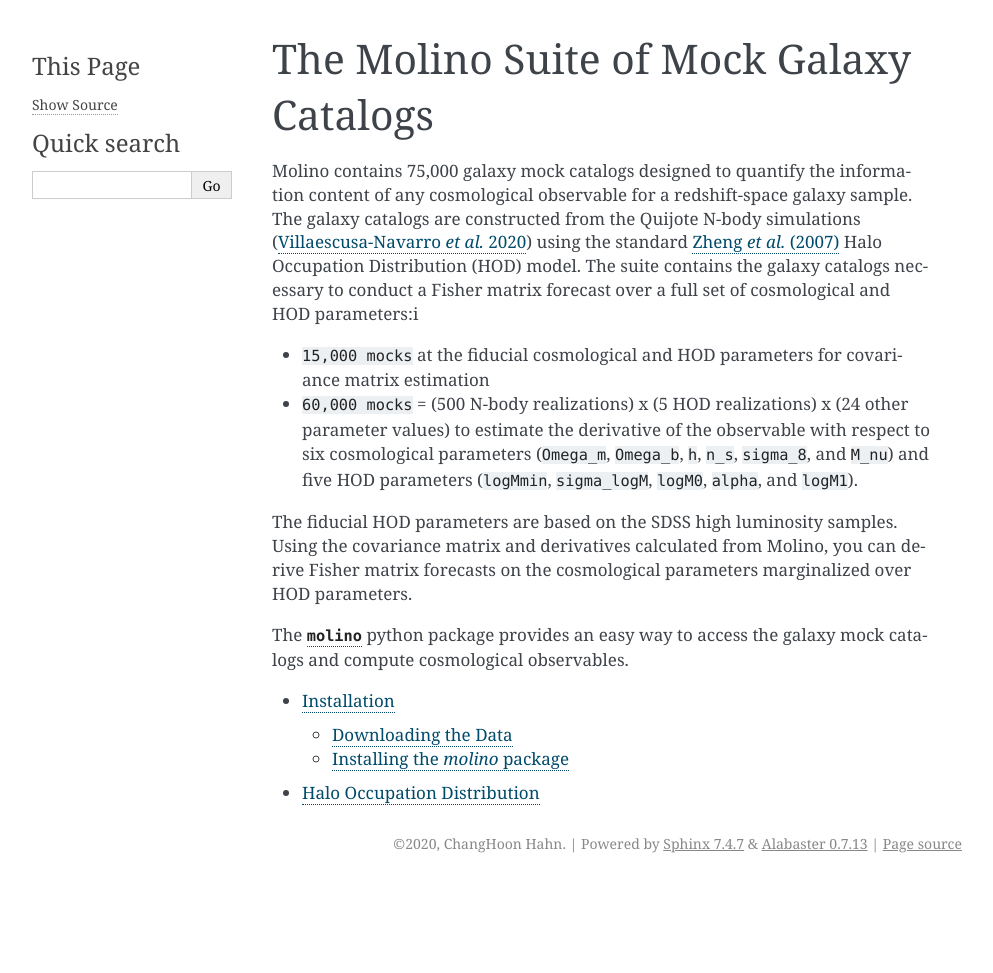
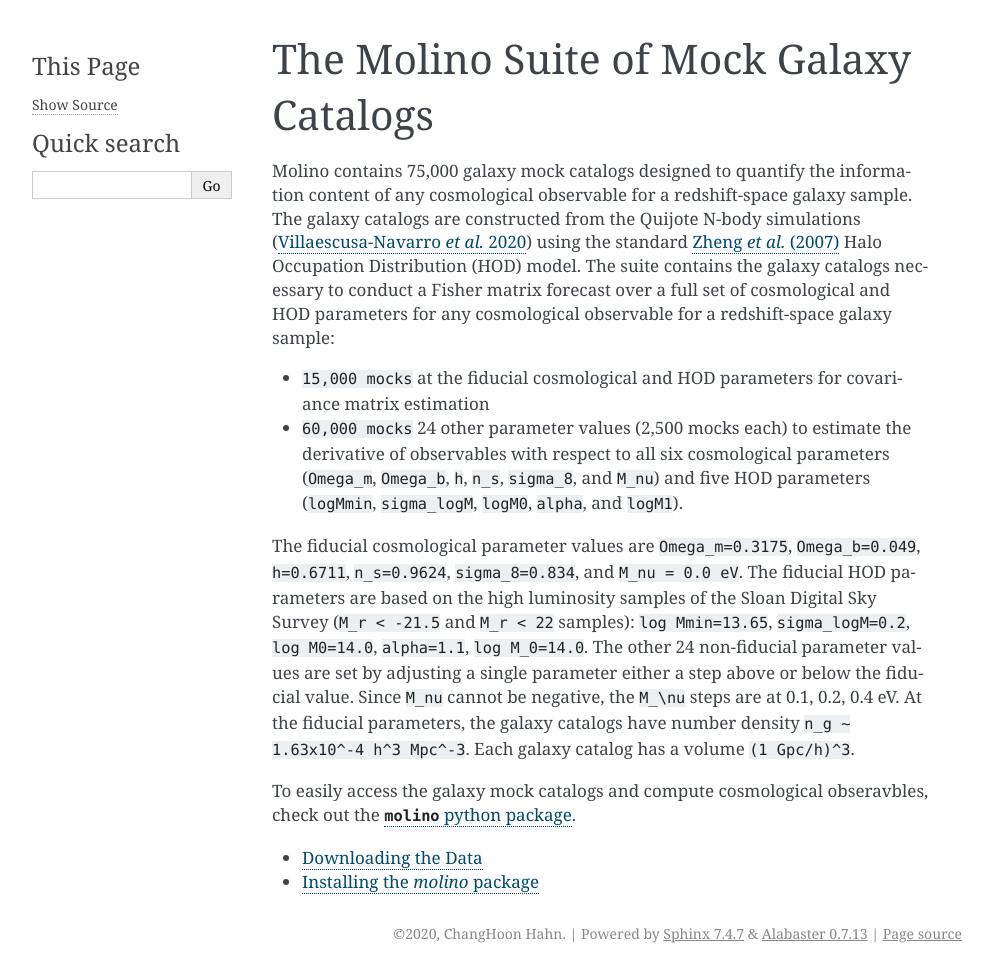
Before and after one commit to changhoonhahn/molino, a Sphinx documentation site: the page built from docs/index.rst, in a window 1280 px wide. Shown: the whole page, without its empty margins (148-1141 px from the left). Built offline with Sphinx 7.4.7, drawn with Linux system fonts in a browser that asks for light colours; before the commit the page ends 900 px from its top, so only the background shows below that.

```diff
--- a/docs/index.rst
+++ b/docs/index.rst
@@ -11,7 +11,8 @@ redshift-space galaxy sample. The galaxy catalogs are constructed
 from the Quijote N-body simulations (|text1|_) using the standard
 |zheng|_ Halo Occupation Distribution (HOD) model. The suite
 contains the galaxy catalogs necessary to conduct a Fisher matrix
-forecast over a full set of cosmological and HOD parameters:i
+forecast over a full set of cosmological and HOD parameters for
+any cosmological observable for a redshift-space galaxy sample:
 
 .. _text1: https://ui.adsabs.harvard.edu/abs/2020ApJS..250....2V/abstract/
 .. |text1| replace:: Villaescusa-Navarro *et al.* 2020
@@ -21,28 +22,33 @@ forecast over a full set of cosmological and HOD parameters:i
 
 *   ``15,000 mocks`` at the fiducial cosmological and HOD parameters for covariance
     matrix estimation
-*   ``60,000 mocks`` = (500 N-body realizations) x (5 HOD realizations) x (24 other parameter values)
-    to estimate the derivative of the observable with respect to six cosmological parameters
-    (``Omega_m``, ``Omega_b``, ``h``, ``n_s``, ``sigma_8``, and ``M_nu``) and five HOD parameters
+*   ``60,000 mocks``  24 other parameter values (2,500 mocks each) to estimate the
+    derivative of observables with respect to all six cosmological parameters
+    (``Omega_m``, ``Omega_b``, ``h``, ``n_s``, ``sigma_8``, and ``M_nu``) and five
+    HOD parameters
     (``logMmin``, ``sigma_logM``, ``logM0``, ``alpha``, and ``logM1``).
 
+The fiducial cosmological parameter values are ``Omega_m=0.3175``, ``Omega_b=0.049``,
+``h=0.6711``, ``n_s=0.9624``, ``sigma_8=0.834``, and ``M_nu = 0.0 eV``. The fiducial
+HOD parameters are based on the high luminosity samples of the Sloan Digital Sky Survey
+(``M_r < -21.5`` and ``M_r < 22`` samples):
+``log Mmin=13.65``, ``sigma_logM=0.2``, ``log M0=14.0``, ``alpha=1.1``, ``log M_0=14.0``.
+The other 24 non-fiducial parameter values are set by adjusting a single parameter
+either a step above or below the fiducial value. Since ``M_nu`` cannot be negative,
+the ``M_\nu`` steps are at 0.1, 0.2, 0.4 eV. At the fiducial parameters, the galaxy
+catalogs have number density ``n_g ~ 1.63x10^-4 h^3 Mpc^-3``. Each galaxy catalog
+has a volume ``(1 Gpc/h)^3``.
 
-The fiducial HOD parameters are based on the SDSS high luminosity samples.
-Using the covariance matrix and derivatives calculated from Molino,
-you can derive Fisher matrix forecasts on the cosmological parameters
-marginalized over HOD parameters.
-
-
-The |molino|_ python package provides an easy way to access the galaxy mock
-catalogs and compute cosmological observables.
+To easily access the galaxy mock catalogs and compute cosmological obseravbles,
+check out the |molino|_.
 
 
 .. _molino: https://github.com/changhoonhahn/molino/
-.. |molino| replace:: ``molino``
+.. |molino| replace:: ``molino`` python package
 
 
 .. toctree::
    :maxdepth: 2
 
+   down
    install
-   hod
```
Also changed, not shown: docs/down.rst (added, +26 -0 lines), docs/install.rst (+1 -25 lines).
